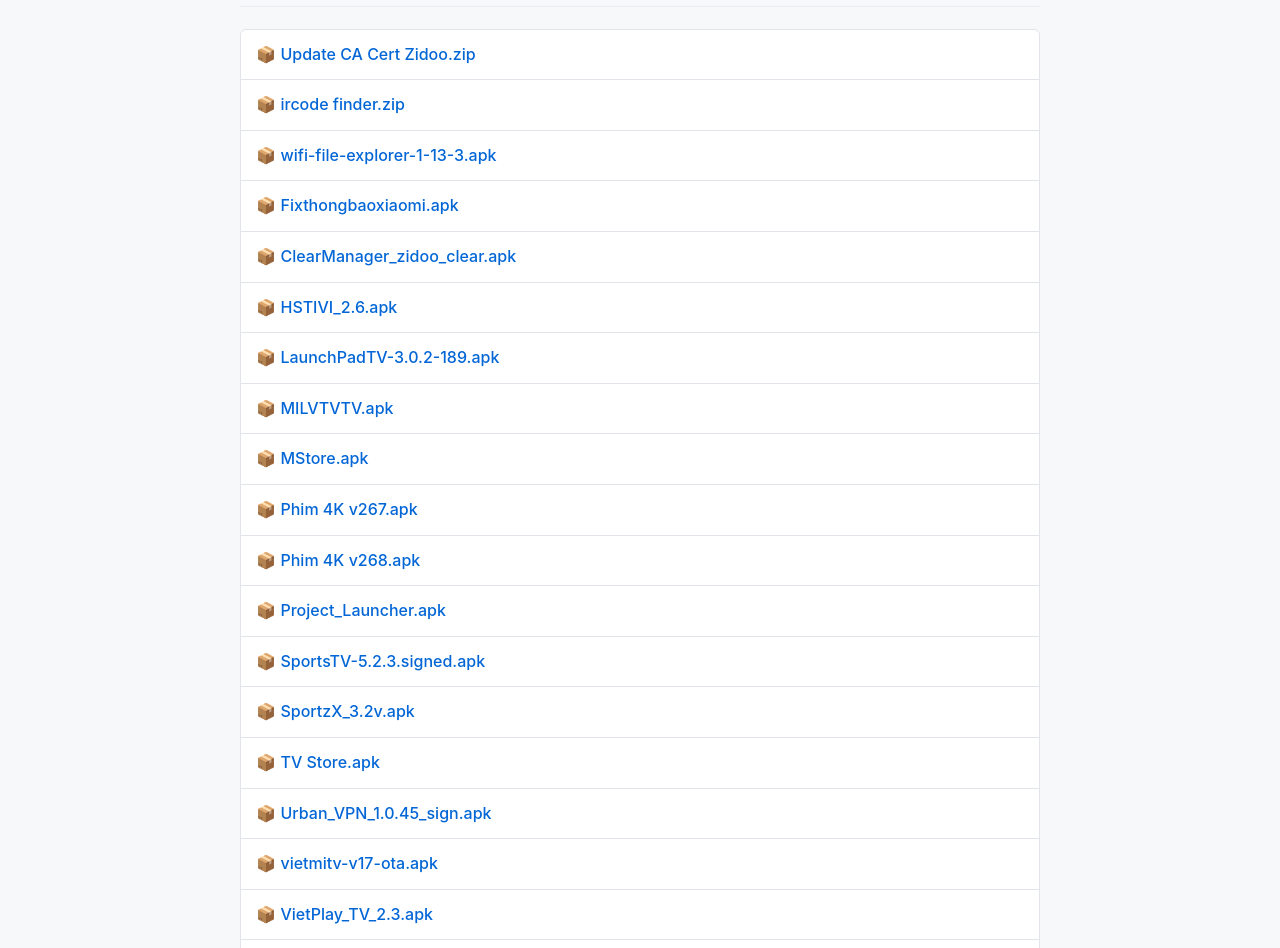
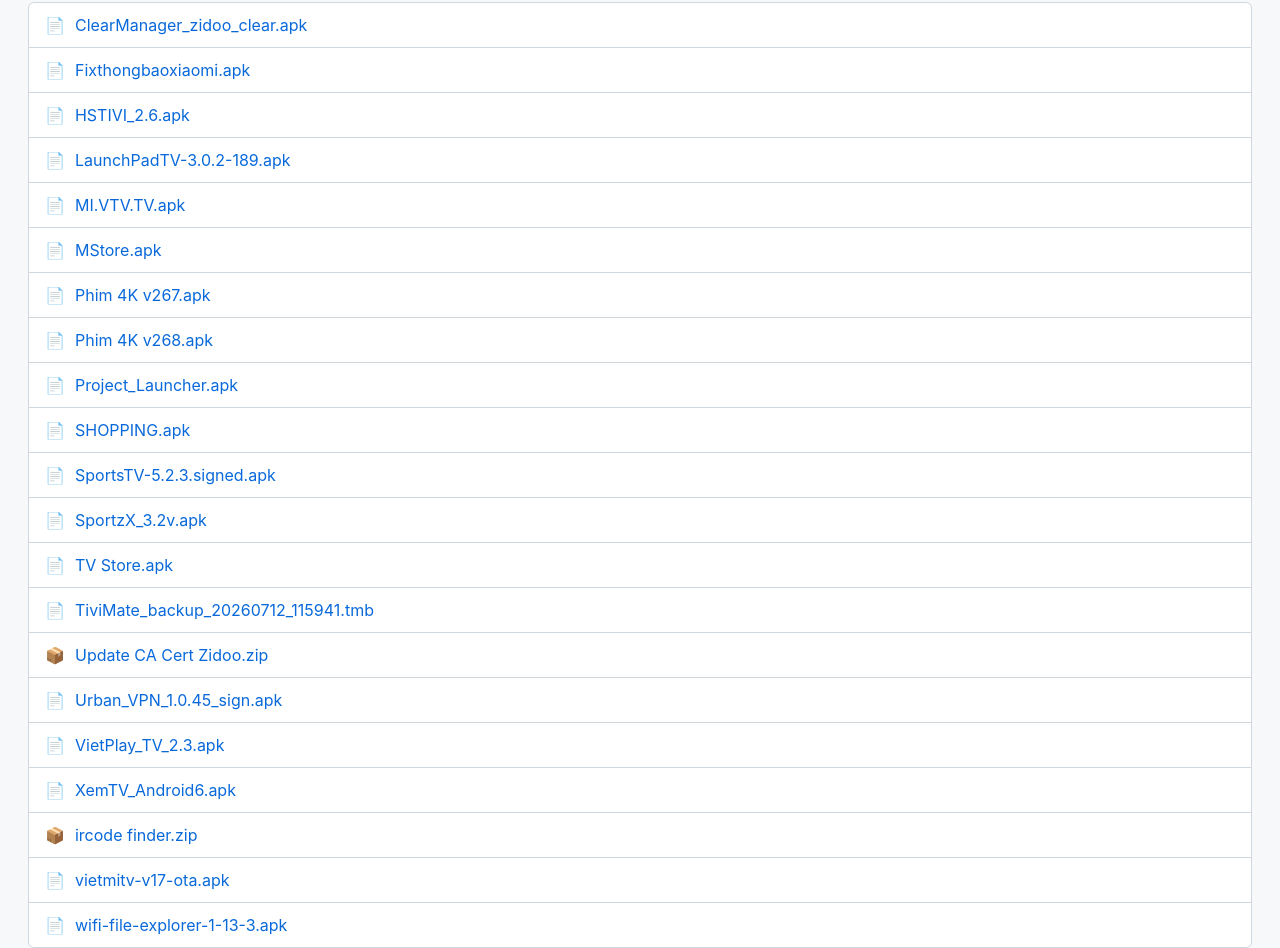
Before and after one commit to tmk9690/khoi, a plain HTML site: page Apks/index.html in a window 1280 px wide. Shown: the part 96-1044 px from the top of the page. Drawn offline with Linux system fonts and the light colour scheme.

Commit message:
Auto-update tất cả index.html

```diff
--- a/Apks/index.html
+++ b/Apks/index.html
@@ -3,41 +3,44 @@
 <head>
     <meta charset="UTF-8">
     <meta name="viewport" content="width=device-width, initial-scale=1.0">
-    <title>Apks</title>
+    <title>📁 Kho Ứng Dụng (APKs)</title>
     <style>
-        body { font-family: -apple-system, BlinkMacSystemFont, "Segoe UI", Roboto, Arial, sans-serif; line-height: 1.6; color: #333; max-width: 800px; margin: 0 auto; padding: 20px; background-color: #f6f8fa; }
-        h1 { border-bottom: 1px solid #eaecef; padding-bottom: 0.3em; color: #24292e; }
-        ul { list-style-type: none; padding-left: 0; background: #fff; border: 1px solid #e1e4e8; border-radius: 6px; }
-        li { padding: 12px 15px; border-bottom: 1px solid #e1e4e8; }
-        li:last-child { border-bottom: none; }
-        a { color: #0366d6; text-decoration: none; font-weight: 500; word-break: break-all; }
-        a:hover { text-decoration: underline; }
+        body { font-family: -apple-system, BlinkMacSystemFont, "Segoe UI", Roboto, Helvetica, Arial, sans-serif; background-color: #f6f8fa; padding: 20px; color: #24292f; }
+        h1 { font-size: 24px; font-weight: 600; line-height: 1.25; margin-bottom: 24px; }
+        .file-list { background: #ffffff; border: 1px solid #d0d7de; border-radius: 6px; overflow: hidden; }
+        .file-item { display: flex; align-items: center; padding: 12px 16px; border-bottom: 1px solid #d0d7de; text-decoration: none; color: #0969da; font-size: 16px; }
+        .file-item:last-child { border-bottom: none; }
+        .file-item:hover { background-color: #f6f8fa; }
+        .icon { margin-right: 10px; }
+        .back-link { display: inline-block; margin-top: 24px; color: #0969da; text-decoration: none; font-size: 16px; }
+        .back-link:hover { text-decoration: underline; }
     </style>
 </head>
 <body>
-    <h1>📁 Apks</h1>
-    <ul>
-        <li>📦 <a href="Update%20CA%20Cert%20Zidoo.zip">Update CA Cert Zidoo.zip</a></li>
-        <li>📦 <a href="ircode%20finder.zip">ircode finder.zip</a></li>
-        <li>📦 <a href="wifi-file-explorer-1-13-3.apk">wifi-file-explorer-1-13-3.apk</a></li>
-        <li>📦 <a href="Fixthongbaoxiaomi.apk">Fixthongbaoxiaomi.apk</a></li>
-        <li>📦 <a href="ClearManager_zidoo_clear.apk">ClearManager_zidoo_clear.apk</a></li>
-        <li>📦 <a href="HSTIVI_2.6.apk">HSTIVI_2.6.apk</a></li>
-        <li>📦 <a href="LaunchPadTV-3.0.2-189.apk">LaunchPadTV-3.0.2-189.apk</a></li>
-        <li>📦 <a href="MILVTVTV.apk">MILVTVTV.apk</a></li>
-        <li>📦 <a href="MStore.apk">MStore.apk</a></li>
-        <li>📦 <a href="Phim 4K v267.apk">Phim 4K v267.apk</a></li>
-        <li>📦 <a href="Phim 4K v268.apk">Phim 4K v268.apk</a></li>
-        <li>📦 <a href="Project_Launcher.apk">Project_Launcher.apk</a></li>
-        <li>📦 <a href="SportsTV-5.2.3.signed.apk">SportsTV-5.2.3.signed.apk</a></li>
-        <li>📦 <a href="SportzX_3.2v.apk">SportzX_3.2v.apk</a></li>
-        <li>📦 <a href="TV Store.apk">TV Store.apk</a></li>
-        <li>📦 <a href="Urban_VPN_1.0.45_sign.apk">Urban_VPN_1.0.45_sign.apk</a></li>
-        <li>📦 <a href="vietmitv-v17-ota.apk">vietmitv-v17-ota.apk</a></li>
-        <li>📦 <a href="VietPlay_TV_2.3.apk">VietPlay_TV_2.3.apk</a></li>
-        <li>📦 <a href="XemTV_Android6.apk">XemTV_Android6.apk</a></li>
-        <li>📦 <a href="TiviMate_backup_20260712_115941.tmb">TiviMate_backup_20260712_115941.tmb</a></li>
-    </ul>
-    <p><a href="../">⬅ Về trang chủ</a></p>
+    <h1>📁 Kho Ứng Dụng (APKs)</h1>
+    <div class="file-list">
+        <a href="ClearManager_zidoo_clear.apk" class="file-item"><span class="icon">📄</span>ClearManager_zidoo_clear.apk</a>
+        <a href="Fixthongbaoxiaomi.apk" class="file-item"><span class="icon">📄</span>Fixthongbaoxiaomi.apk</a>
+        <a href="HSTIVI_2.6.apk" class="file-item"><span class="icon">📄</span>HSTIVI_2.6.apk</a>
+        <a href="LaunchPadTV-3.0.2-189.apk" class="file-item"><span class="icon">📄</span>LaunchPadTV-3.0.2-189.apk</a>
+        <a href="MI.VTV.TV.apk" class="file-item"><span class="icon">📄</span>MI.VTV.TV.apk</a>
+        <a href="MStore.apk" class="file-item"><span class="icon">📄</span>MStore.apk</a>
+        <a href="Phim 4K v267.apk" class="file-item"><span class="icon">📄</span>Phim 4K v267.apk</a>
+        <a href="Phim 4K v268.apk" class="file-item"><span class="icon">📄</span>Phim 4K v268.apk</a>
+        <a href="Project_Launcher.apk" class="file-item"><span class="icon">📄</span>Project_Launcher.apk</a>
+        <a href="SHOPPING.apk" class="file-item"><span class="icon">📄</span>SHOPPING.apk</a>
+        <a href="SportsTV-5.2.3.signed.apk" class="file-item"><span class="icon">📄</span>SportsTV-5.2.3.signed.apk</a>
+        <a href="SportzX_3.2v.apk" class="file-item"><span class="icon">📄</span>SportzX_3.2v.apk</a>
+        <a href="TV Store.apk" class="file-item"><span class="icon">📄</span>TV Store.apk</a>
+        <a href="TiviMate_backup_20260712_115941.tmb" class="file-item"><span class="icon">📄</span>TiviMate_backup_20260712_115941.tmb</a>
+        <a href="Update CA Cert Zidoo.zip" class="file-item"><span class="icon">📦</span>Update CA Cert Zidoo.zip</a>
+        <a href="Urban_VPN_1.0.45_sign.apk" class="file-item"><span class="icon">📄</span>Urban_VPN_1.0.45_sign.apk</a>
+        <a href="VietPlay_TV_2.3.apk" class="file-item"><span class="icon">📄</span>VietPlay_TV_2.3.apk</a>
+        <a href="XemTV_Android6.apk" class="file-item"><span class="icon">📄</span>XemTV_Android6.apk</a>
+        <a href="ircode finder.zip" class="file-item"><span class="icon">📦</span>ircode finder.zip</a>
+        <a href="vietmitv-v17-ota.apk" class="file-item"><span class="icon">📄</span>vietmitv-v17-ota.apk</a>
+        <a href="wifi-file-explorer-1-13-3.apk" class="file-item"><span class="icon">📄</span>wifi-file-explorer-1-13-3.apk</a>
+    </div>
+    <a href="../" class="back-link">← Về thư mục trước</a>
 </body>
 </html>
```
Also changed, not shown: Kodi/Plugin Phim/index.html (+2 -5 lines), Kodi/index.html (+18 -20 lines).
